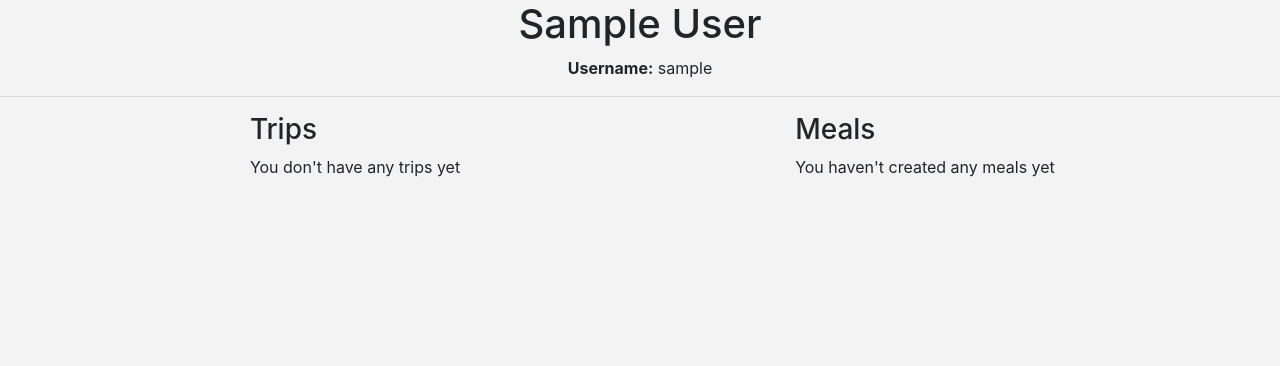
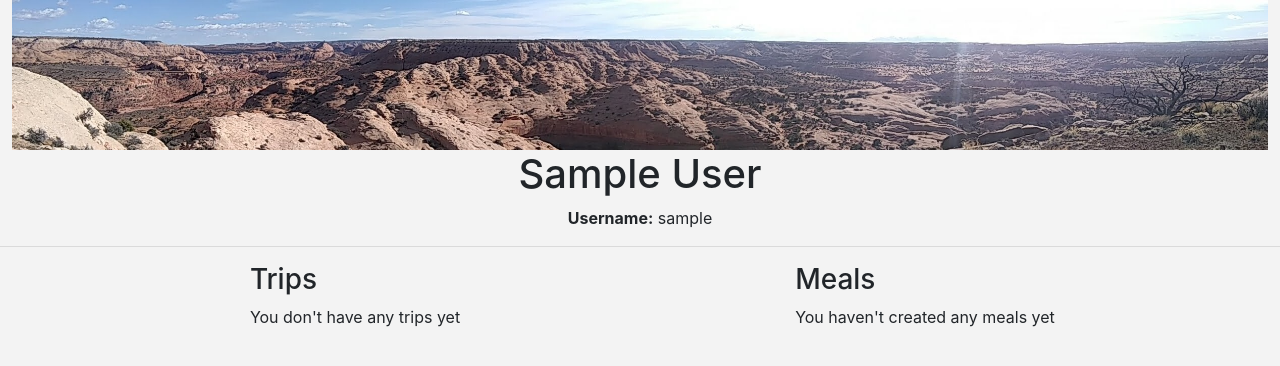
Before and after one commit to jakejg/Backcountry-Food-Planner, a Flask app: a page that uses templates/users/user_info.html in a window 1280 px wide. Shown: the part 76-442 px from the top of the page. Run offline with Flask 2, Linux system fonts and the light colour scheme; the visitor is signed in with stand-in values (Sample User, id 1); data comes from the database, SQL or seed files in the repository; data that the repository does not hold is empty; some libraries are stand-ins or nearby versions.

Commit message:
added banner picture to user info page

```diff
--- a/static/styles.css
+++ b/static/styles.css
@@ -49,3 +49,7 @@ ul {
 .fa-trash {
     cursor: pointer;
 }
+
+#desert-pan {
+    max-height: 150px;
+}
--- a/templates/users/user_info.html
+++ b/templates/users/user_info.html
@@ -1,14 +1,17 @@
 {% extends 'base.html' %}
 
 {% block content %}
-<h1 class="text-center">{{user.first_name}} {{user.last_name}}</h1>
-<ul class="text-center">
-    <li><b>Username:</b> {{user.username}}</li>
-</ul>
+<div class="container-fluid p-0 text-center">
+  <img id="desert-pan" class="img-fluid p-0" src="{{url_for('static', filename='images/desert-pans2.jpg')}}" alt="">
+</div>
+  <h1 class="text-center">{{user.first_name}} {{user.last_name}}</h1>
+  <ul class="text-center">
+      <li><b>Username:</b> {{user.username}}</li>
+  </ul>
 <hr>
 <div class="container">
     <div class="row">
-        <div class="col-6 d-flex justify-content-center ">
+        <div class="col-6 d-flex justify-content-center">
           <div>
             <h3>Trips</h3>
             {% if user.trips %}
```
Also changed, not shown: static/images/desert-pans2.jpg (added).
